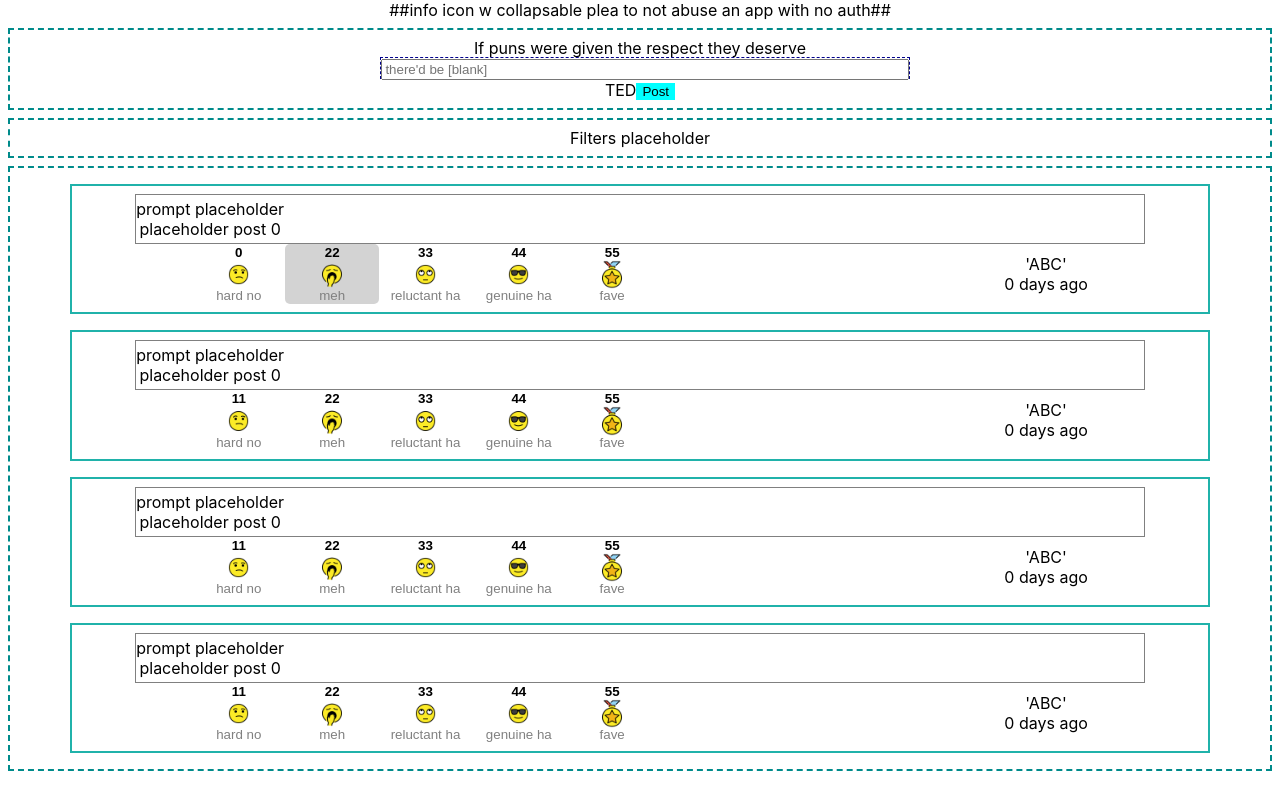
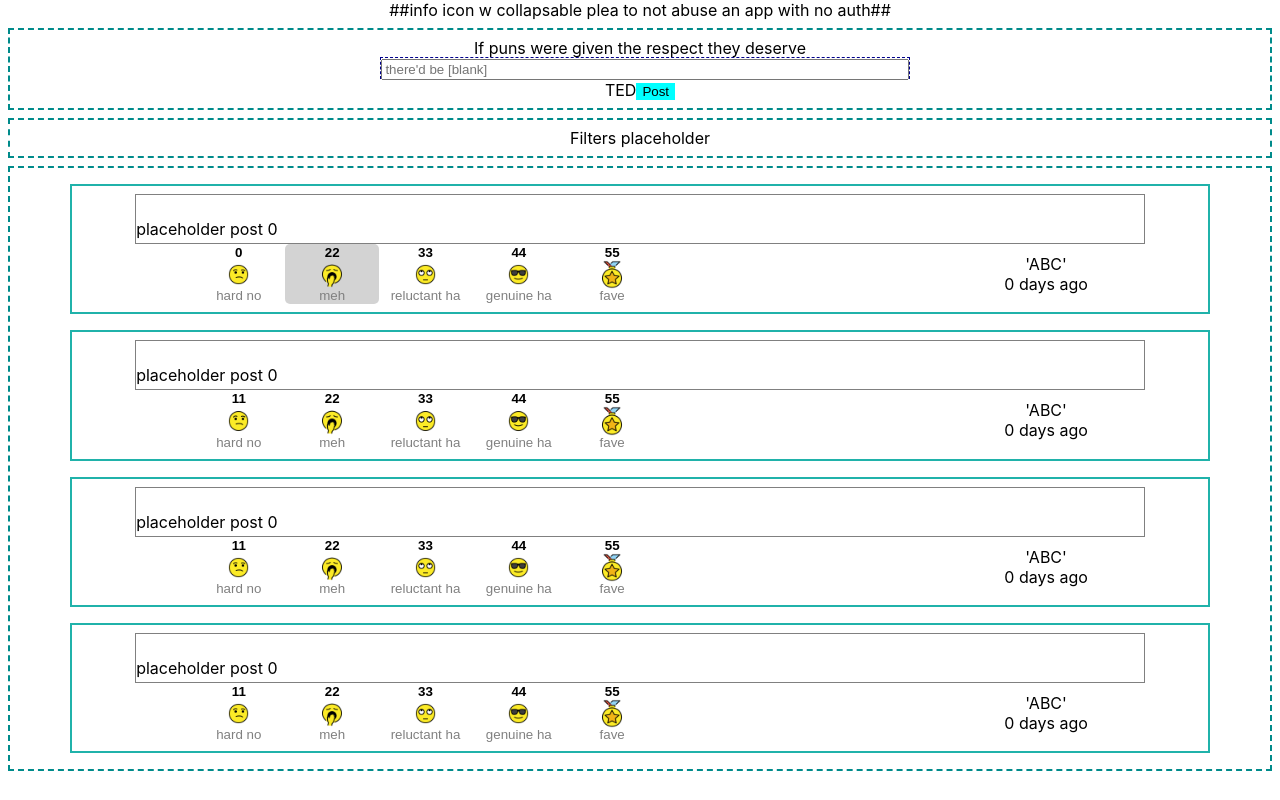
Before and after one commit to mradamt/punter, a React (Create React App) app: page / in a window 1280 px wide. Built offline with nearby package versions, Linux system fonts and the light colour scheme; no server answers.

Commit message:
reconnect server, work on handling incoming data
- currently does not render prompt text as this is no longer part of /posts get route data

```diff
--- a/src/components/App.jsx
+++ b/src/components/App.jsx
@@ -19,21 +19,22 @@ export default function App() {
       }
   })
 
-  // useEffect(() => {
-  //   Promise.all([
-  //     axios.get('/api/posts'),
-  //     axios.get('/api/reaction_types')
-  //     axios.get('/api/prompts')
-  //   ])
-  //     .then(([posts, reaction_types, prompts]) => {
-  //       setPosts(posts.data);
-  //       setReactionTypes(reaction_types.data);
-  //       setPrompts(prompts.data);
-  //     })
-  //     .catch(err => {
-  //       console.log(err);
-  //     })
-  // }, [])
+  useEffect(() => {
+    Promise.all([
+      axios.get('/api/posts'),
+      // axios.get('/api/reaction_types'),
+      // axios.get('/api/prompts')
+    ])
+      .then(([posts]) => {
+        console.log(posts.data[0]);
+        setPostsList(posts.data);
+        // setReactionTypes(reaction_types.data);
+        // setPrompts(prompts.data);
+      })
+      .catch(err => {
+        console.log(err);
+      })
+  }, [])
 
   // checkForUnprofessionalLanguage, return true if spicy language present
 
@@ -78,11 +79,13 @@ export default function App() {
     setPostsList(postsListClone)
   }
 
+  console.log('prompts:', prompts);
+
   return (
     <main className='App'>
       ##info icon w collapsable plea to not abuse an app with no auth##
       <Form
-        prompts={prompts} // TODO:: replace 'null' w array of 'prompt' objects
+        prompts={prompts}
         author={author}
         savePost={savePost}
       />
@@ -91,6 +94,7 @@ export default function App() {
         postsList={postsList}
         reactionTypes={reactionTypes}
         handleReactionCount={handleReactionCount}
+        prompts={prompts}
       />}
     </main>
   );
--- a/src/components/PostItem.jsx
+++ b/src/components/PostItem.jsx
@@ -2,7 +2,7 @@ import Content from './Content';
 import Reaction from './Reaction';
 import './sass-styles/Post.scss'
 
-export default function Post ({post, postItemIndex, reactionTypes, handleReactionCount}) {
+export default function Post ({post, reactionTypes, handleReactionCount, prompts}) {
   // calculateAge accepts timestamp as milliseconds or new Date() object, returns age in days
   const calculateAge = ms => Math.floor((Date.now() - ms) / 1000 / 60 / 60 / 24)
 
@@ -23,11 +23,13 @@ export default function Post ({post, postItemIndex, reactionTypes, handleReactio
     )
   })
 
+  console.log('post.prompt_text:', post.prompt_text);
+
   return (
     <div className='post'>
       <div className="content">
         <p className="content-text">
-          {post.prompt.text}
+          {post.prompt_text}
           <br />
           {post.text}
         </p>
--- a/src/components/PostsList.jsx
+++ b/src/components/PostsList.jsx
@@ -7,10 +7,10 @@ export default function PostsList(props) {
     return (
       <PostItem
         key={postItemIndex}
-        // postItemIndex={postItemIndex}
         post={post}
         reactionTypes={props.reactionTypes}
         handleReactionCount={props.handleReactionCount}
+        // prompts={props.prompts}
       />
     )
   })
--- a/src/fauxdb.json
+++ b/src/fauxdb.json
@@ -3,7 +3,7 @@
     {
       "id": 1,
       "author": {"id": 1, "username": "ABC"},
-      "prompt": {"id": 1, "text": "prompt placeholder"},
+      "prompt_id": 1,
       "text": "placeholder post 0",
       "spicy_language": false,
       "user_reaction_index": 1,
@@ -14,7 +14,7 @@
     {
       "id": 4,
       "author": {"id": 1, "username": "ABC"},
-      "prompt": {"id": 1, "text": "prompt placeholder"},
+      "prompt_id": 1,
       "text": "placeholder post 0",
       "spicy_language": false,
       "user_reaction_index": null,
@@ -25,7 +25,7 @@
     {
       "id": 3,
       "author": {"id": 1, "username": "ABC"},
-      "prompt": {"id": 1, "text": "prompt placeholder"},
+      "prompt_id": 1,
       "text": "placeholder post 0",
       "spicy_language": false,
       "user_reaction_index": null,
@@ -36,7 +36,7 @@
     {
       "id": 2,
       "author": {"id": 1, "username": "ABC"},
-      "prompt": {"id": 1, "text": "prompt placeholder"},
+      "prompt_id": 1,
       "text": "placeholder post 0",
       "spicy_language": false,
       "user_reaction_index": null,
```
